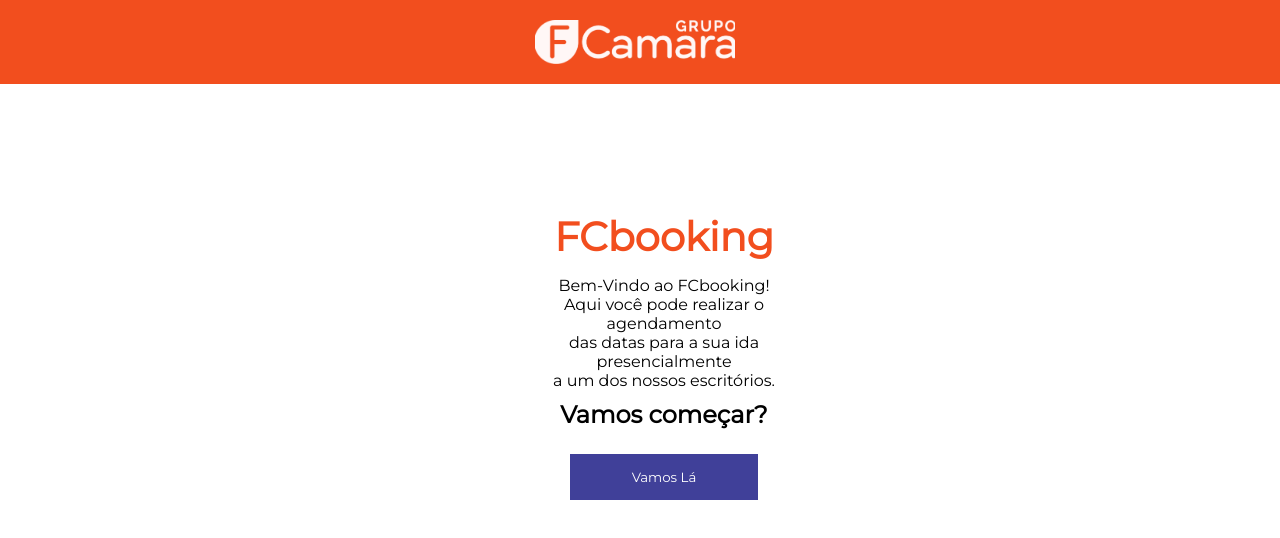
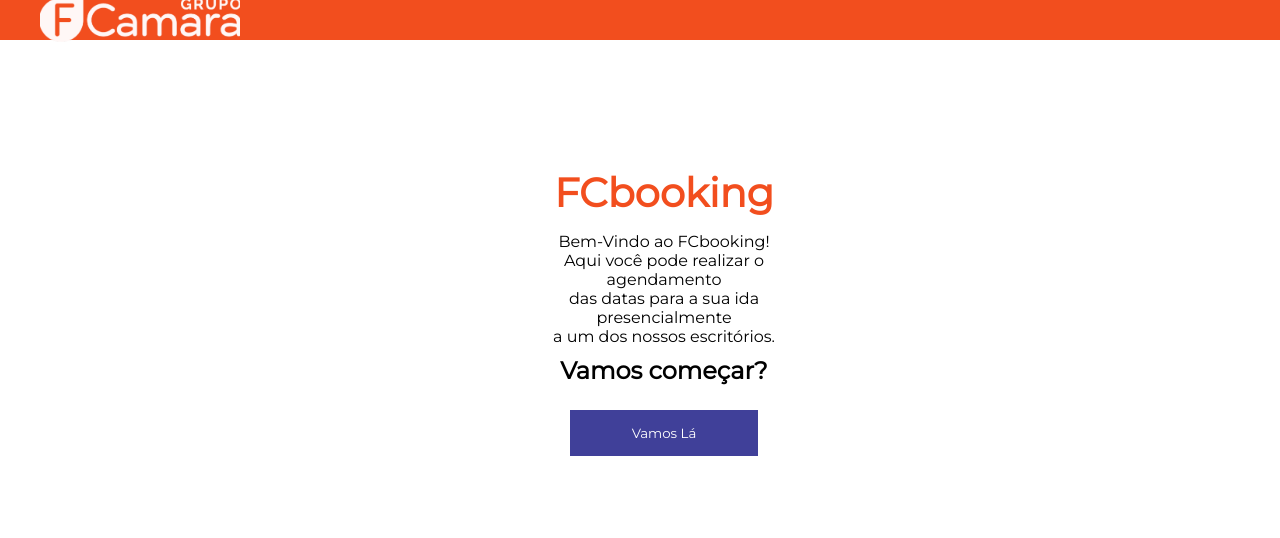
Before and after one commit to caxconte/FCBooking, a website with bundled scripts: page src/pages/onboarding/bemvindo.html in a window 1280 px wide. Built offline with nearby package versions, Linux system fonts and the light colour scheme.

Commit message:
mudanças

```diff
--- a/src/pages/office/office.css
+++ b/src/pages/office/office.css
@@ -22,6 +22,9 @@
     width: auto;
     height: auto;
     margin-left: -10px;
+    position: absolute;
+    left: 50px;
+    width: 300px;
 }
 
 .headerContent .menu .menuLinks {
--- a/src/pages/onboarding/bemvindo.css
+++ b/src/pages/onboarding/bemvindo.css
@@ -19,12 +19,11 @@
     max-width: 200px;
     max-height: 150px;
     width: auto;
-<<<<<<< HEAD
     height: auto;
     margin-left: -10px;
-=======
-    height: auto
->>>>>>> pagesSabrina
+    position: absolute;
+    left: 50px;
+    width: 300px;
 }
 
 .headerContent .menu .menuLinks {
```
